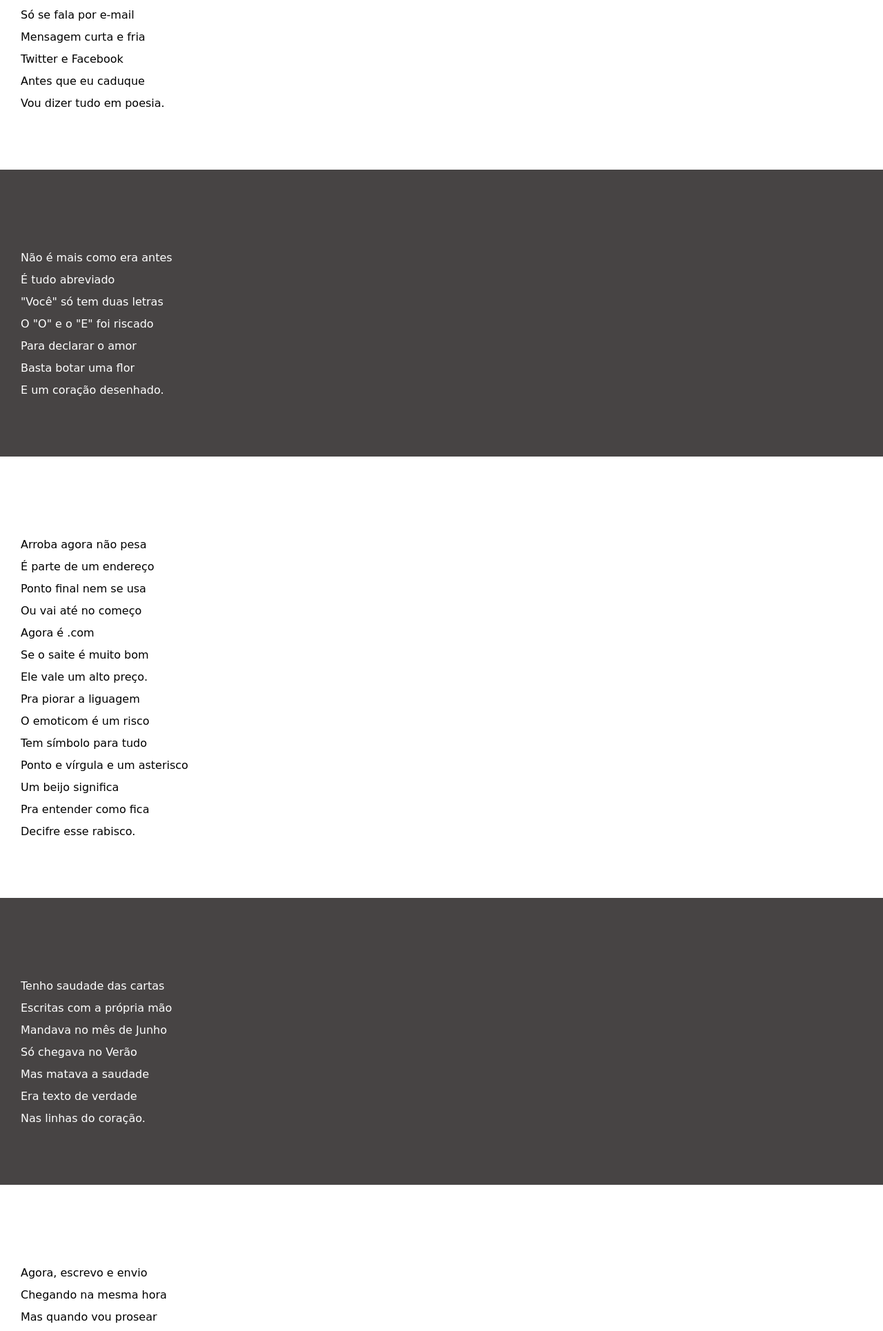
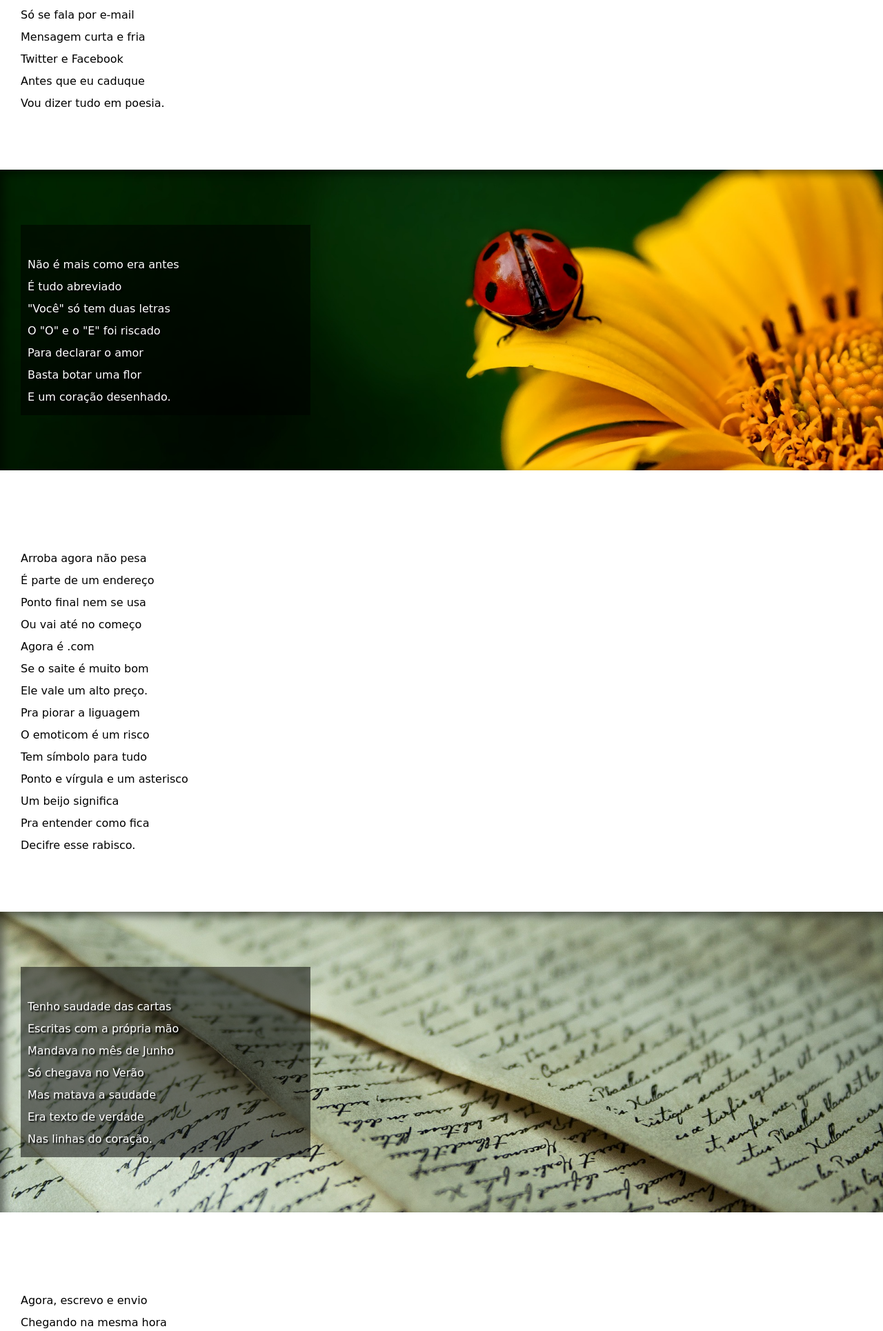
Before and after one commit to MiguelOliveira07/HTML_CSS, a PHP site: page /site.html in a window 1280 px wide. Shown: the part 331-2261 px from the top of the page at 69% size. Run offline with PHP 8.4, Linux system fonts and the light colour scheme.

Commit message:
projeto finalizado

```diff
--- a/Projetos/projeto_css_background/site.html
+++ b/Projetos/projeto_css_background/site.html
@@ -29,7 +29,8 @@
         </section>
 
 
-        <section class="imagem">
+        <section class="imagem" id="img1">
+            <p>
                 <br>Não é mais como era antes
                 <br>É tudo abreviado
                 <br>"Você" só tem duas letras
@@ -37,6 +38,7 @@
                 <br>Para declarar o amor
                 <br>Basta botar uma flor
                 <br>E um coração desenhado.
+            </p>
         </section>
 
 
@@ -58,7 +60,8 @@
         </section>
 
 
-        <section class="imagem">
+        <section class="imagem" id="img2">
+            <p>
                 <br>Tenho saudade das cartas
                 <br>Escritas com a própria mão
                 <br>Mandava no mês de Junho
@@ -66,6 +69,7 @@
                 <br>Mas matava a saudade
                 <br>Era texto de verdade
                 <br>Nas linhas do coração.
+            </p>
         </section>
 
 
--- a/Projetos/projeto_css_background/style.css
+++ b/Projetos/projeto_css_background/style.css
@@ -54,6 +54,46 @@ header>p>a:hover {
     text-decoration: underline;
 }
 
+
+
+section {
+    padding-top: 10vh;
+    padding-bottom: 10vh;
+    line-height: 2em;
+    padding-left: 30px;
+    font-family: var(--font1);
+}
+
+section.branco {
+    background-color: var(--texto-claro-);
+}
+
+section.imagem {
+    color: var(--texto-claro-);
+    background-color: rgb(71, 68, 68);
+    box-shadow: inset 6px 6px 13px 0px rgb(0, 0, 0, 0.500);
+    background-size: cover;
+    background-attachment: fixed;
+}
+section#img1{
+    background-image: url(imagens/background001.jpg);
+    background-position: right center;
+
+
+
+}
+
+section#img2{
+    background-image: url(imagens/background002.jpg);
+    background-position: right center;
+
+}
+section.imagem>p{
+    width: 400px;
+    padding: 10px;
+    background-color: rgba(0, 0, 0, 0.526);
+    text-shadow: 2px 2px 2px black;
+}
 footer {
     background-color: var(--texto-escuro);
     color: var(--texto-claro-);
@@ -71,25 +111,3 @@ footer>p>a:hover {
     text-decoration: underline;
 
 }
-
-section {
-    padding-top: 10vh;
-    padding-bottom: 10vh;
-    line-height: 2em;
-    padding-left: 30px;
-    font-family: var(--font1);
-}
-
-section.branco {
-    background-color: var(--texto-claro-);
-}
-
-section.imagem {
-    color: var(--texto-claro-);
-    background-color: rgb(71, 68, 68);
-}
-
-section.imagem>p{
-    width: 400px;
-    background-color: black;
-}
```
Lines whose indentation alone changed are shown as unchanged.
